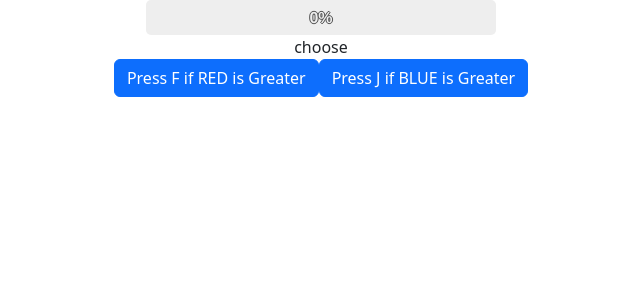
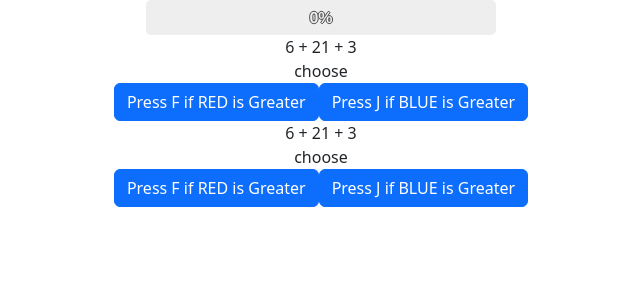
Before and after one commit to vivekvpandya/compare-expression, a React (Create React App) app: page / in a window 1280 px wide. Shown: the top 300 px of the page, without its empty margins (319-959 px from the left). Built offline with nearby package versions, Linux system fonts and the light colour scheme.

Commit message:
Remove Arithmatic expression

```diff
--- a/src/App.js
+++ b/src/App.js
@@ -4,7 +4,6 @@ import React from "react";
 import { useEffect } from 'react';
 import Timebar from './components/timebar';
 import Expressions from './components/expressions';
-import ArithmeticExpression from './components/arithmatic-expression';
 
 function App() {
 
@@ -19,17 +18,17 @@ function App() {
 
 
 
-    let expressionA = React.createElement(ArithmeticExpression, {expression : expA});
-    let expressionB = React.createElement(ArithmeticExpression, {expression : expB});
 
-    return React.createElement(Expressions, { greater: greater, isCorrect : "", expressionA: expressionA, expressionB: expressionB});
+
+    return React.createElement(Expressions, { greater: greater, isCorrect : "", expressionA: expA, expressionB: expB});
   });
   console.log(expressions)
   return (
     <div className="App">
         <Timebar />
+  <Expressions />
 
-{expressions}
+ {expressions}
 
     </div>
   );
--- a/src/components/arithmatic-expression.js
+++ /dev/null
@@ -1,10 +0,0 @@
-import React, { Component } from 'react';
-
-class ArithmeticExpression extends Component {
-    state = {  expression : " 6 + 2 " };
-    render() {
-        return (<h1>{ this.state.expression }</h1>);
-    }
-}
-
-export default ArithmeticExpression;
--- a/src/components/expressions.js
+++ b/src/components/expressions.js
@@ -1,13 +1,12 @@
 import React, { Component, useEffect } from 'react';
-import ArithmeticExpression from './arithmatic-expression';
 
 class Expressions extends Component {
     state = {
         // either 0th expression is greater of 1st
         greater : 0,
         isCorrect : "choose",
-        expressionA : ArithmeticExpression,
-        expressionB : ArithmeticExpression
+        expressionA : "6 + 2",
+        expressionB : "1 + 3"
     };
     componentDidMount() {
         document.addEventListener('keydown', this.handler, true);
@@ -29,8 +28,8 @@ class Expressions extends Component {
         return (
             <div>
             <div>
-                {this.state.expressionA}
-                {this.state.expressionB}
+                <span>{this.state.expressionA}</span>
+                <span>{this.state.expressionB}</span>
           </div>
                   <div>
                     <span>{ this.state.isCorrect}</span>
```
